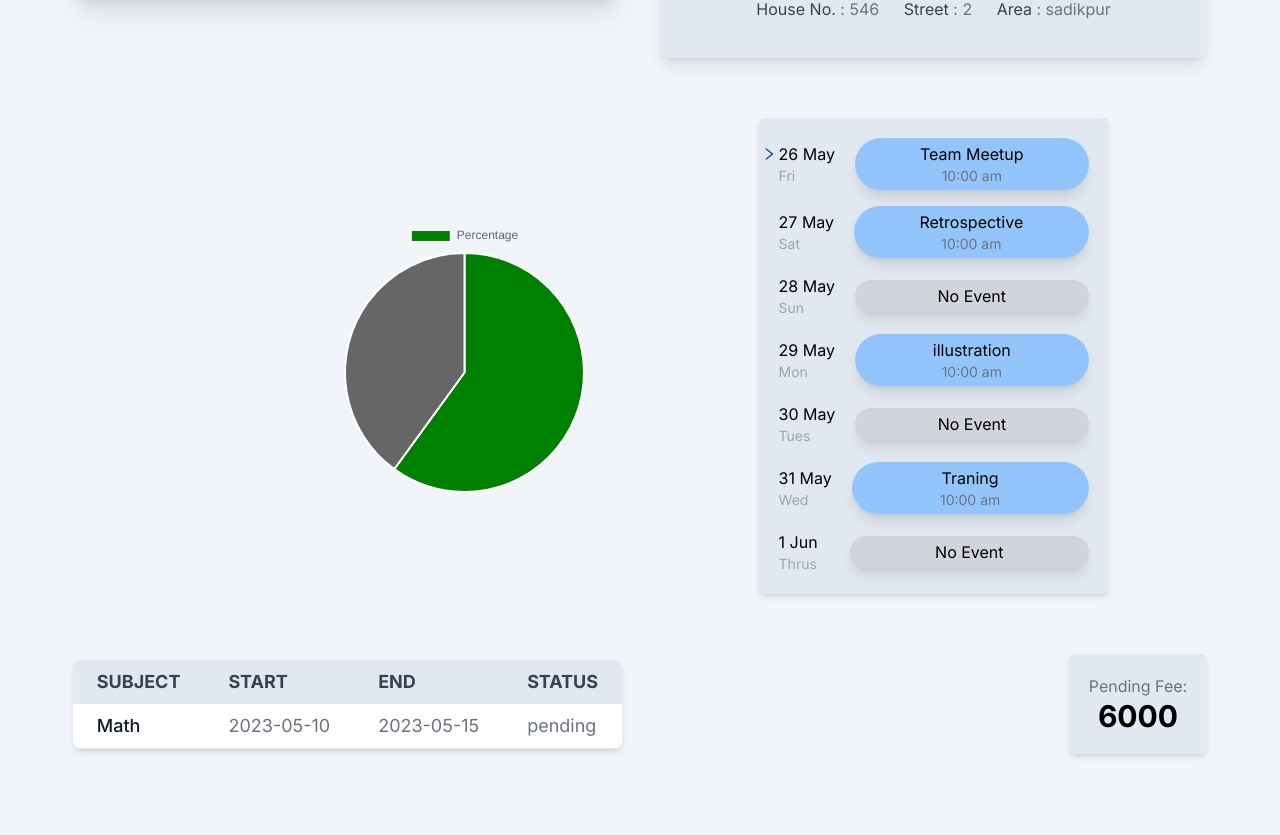
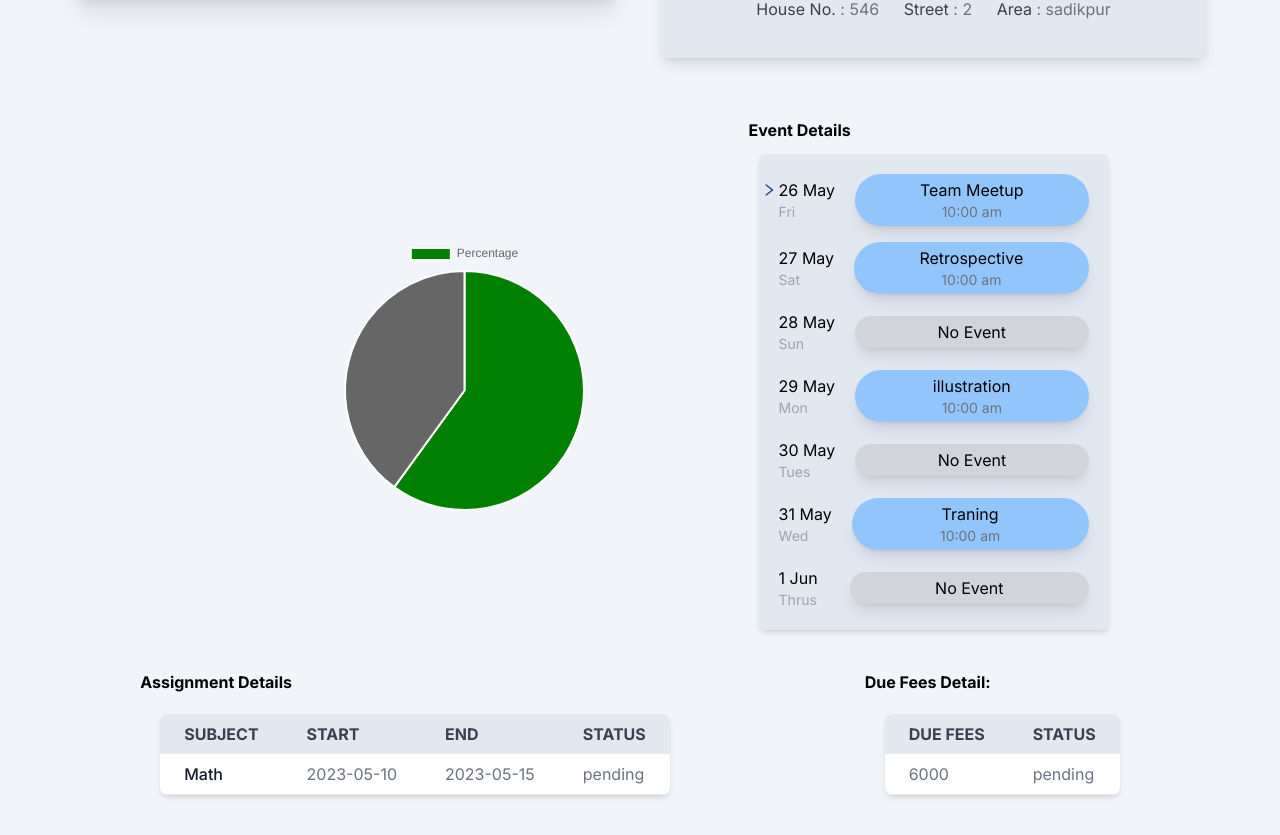
Before and after one commit to Abhimrt/StudentManagement, a Next.js app: page /student in a window 1280 px wide. Shown: the part 561-1396 px from the top of the page. Before the commit the page ends 1355 px from the top, so only its background shows below. Built offline with nearby package versions, Linux system fonts and the light colour scheme.

Commit message:
fees & heading

```diff
--- a/app/student/page.js
+++ b/app/student/page.js
@@ -38,23 +38,44 @@ const page = () => {
         </div>
         {/* graph and student profile */}
         <div className="center  p-5 flex-col md:flex-row">
-            <Progress data={ResultData}  />
+          <Progress data={ResultData} />
           <Profile data={data} />
         </div>
         {/* pie chart and event  */}
         <div className="center  p-5 flex-col md:flex-row" >
-            <PieChart data={data.CurrentPercentage}  label = "Percentage"/>
+          <PieChart data={data.CurrentPercentage} label="Percentage" />
           {/* <PieChart data={data.ProjectStatus}  label = "Project Status"/> */}
-            <Calendar/>
+          <Calendar />
         </div>
         {/* assignment and fee details */}
-        <div className="flex items-center justify-between flex-col md:flex-row p-5">
-          <Assignment data = {data.AssigmentDetail.filterAssigment}/>
-          <Card1
-                number={data.DuesFeesDetail.filterDuesFees.DueFees}
-                type="Pending Fee"
-                className="w-[350px]"
-            />
+        <div className="flex items-center justify-around flex-col md:flex-row p-5">
+          <Assignment data={data.AssigmentDetail.filterAssigment} />
+          {/* fees detail start */}
+          <div>
+            <h3 class="font-bold ">Due Fees Detail:</h3>
+            <div className="relative overflow-x-auto shadow-md sm:rounded-lg m-0 my-3 md:m-5  whitespace-nowrap">
+              <table className="w-full  text-left text-gray-500">
+                <thead className=" text-gray-700 uppercase bg-slate-200">
+                  <tr>
+                    <th scope="col" className="px-3 md:px-6 py-2 md-py-3">
+                      Due Fees
+                    </th>
+
+                    <th scope="col" className="px-3 md:px-6 py-2 md-py-3">
+                      Status
+                    </th>
+                  </tr>
+                </thead>
+                <tbody>
+                  <tr className="bg-white border-b">
+                    <td className="px-3 md:px-6 py-2 md-py-3">{data.DuesFeesDetail.filterDuesFees.DueFees}</td>
+                    <td className="px-3 md:px-6 py-2 md-py-3">{data.DuesFeesDetail.filterDuesFees.status}</td>
+                  </tr>
+                </tbody>
+              </table>
+            </div>
+          </div>
+          {/* fees detail over */}
         </div>
       </div>
     </div>
--- a/components/Assignment.js
+++ b/components/Assignment.js
@@ -2,7 +2,9 @@ import React from "react";
 
 const Assignment = ({data}) => {
   return (
-    <div className="relative overflow-x-auto shadow-md sm:rounded-lg m-5 text-[14px] md:text-lg whitespace-nowrap">
+    <div>
+      <h3 className="font-bold ">Assignment Details</h3>
+       <div className="relative overflow-x-auto shadow-md sm:rounded-lg m-0 my-3 md:m-5  whitespace-nowrap">
       <table className="w-full  text-left text-gray-500">
         <thead className=" text-gray-700 uppercase bg-slate-200">
           <tr>
@@ -35,6 +37,7 @@ const Assignment = ({data}) => {
         </tbody>
       </table>
     </div>
+    </div>
   );
 };
 
--- a/components/Calendar.js
+++ b/components/Calendar.js
@@ -11,7 +11,9 @@ const Calendar = () => {
         next7.push(new Date(new Date().setDate(new Date().getDate() + i)))
     }
   return (
-    <div className='component w-[350px] space-y-4'>
+    <div>
+        <h3 className='font-bold mb-3 translate-x-[-10px]'>Event Details</h3>
+        <div className='component w-[350px] space-y-4'>
         {
             next7.map((e,i)=>(
                 <div className='center space-x-5 mb-3 w-full whitespace-nowrap' key={i}>
@@ -43,6 +45,7 @@ const Calendar = () => {
             ))
         }
     </div>
+    </div>
   )
 }
 
```
Lines whose indentation alone changed are shown as unchanged.
